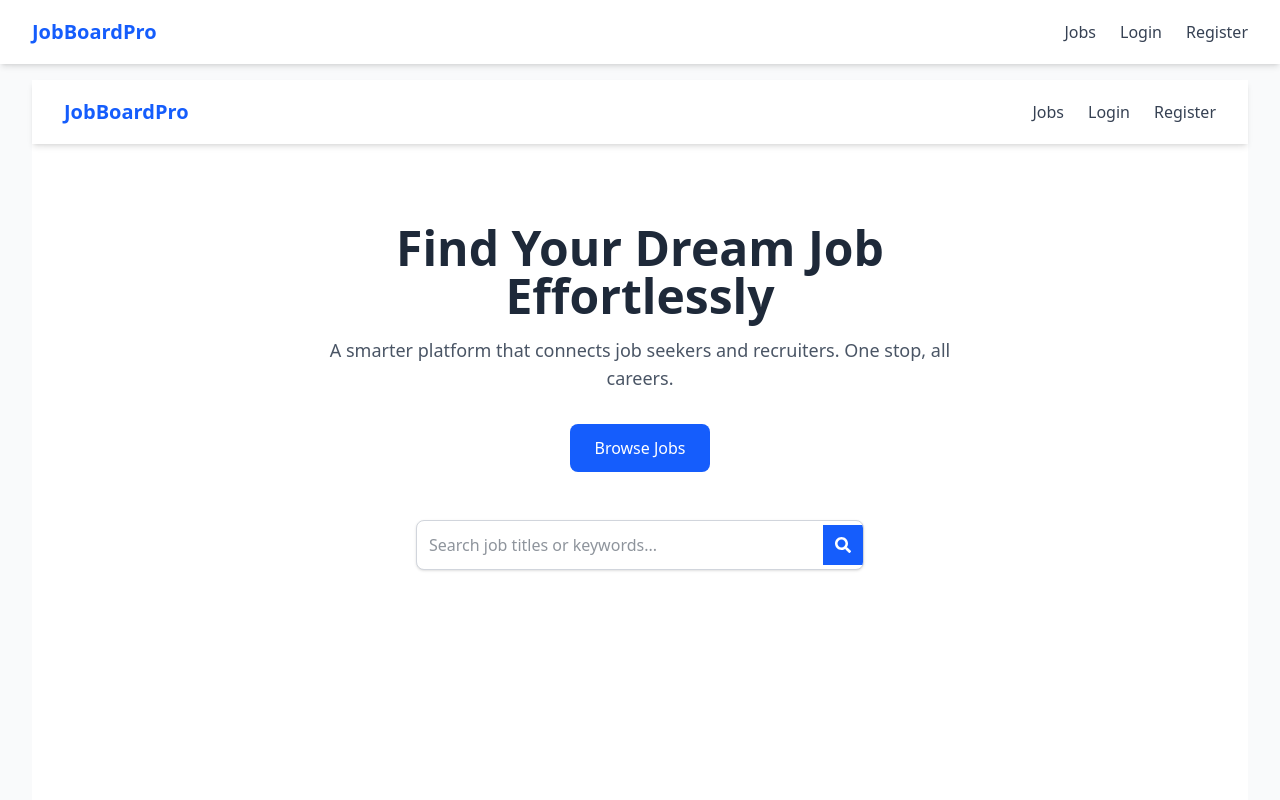
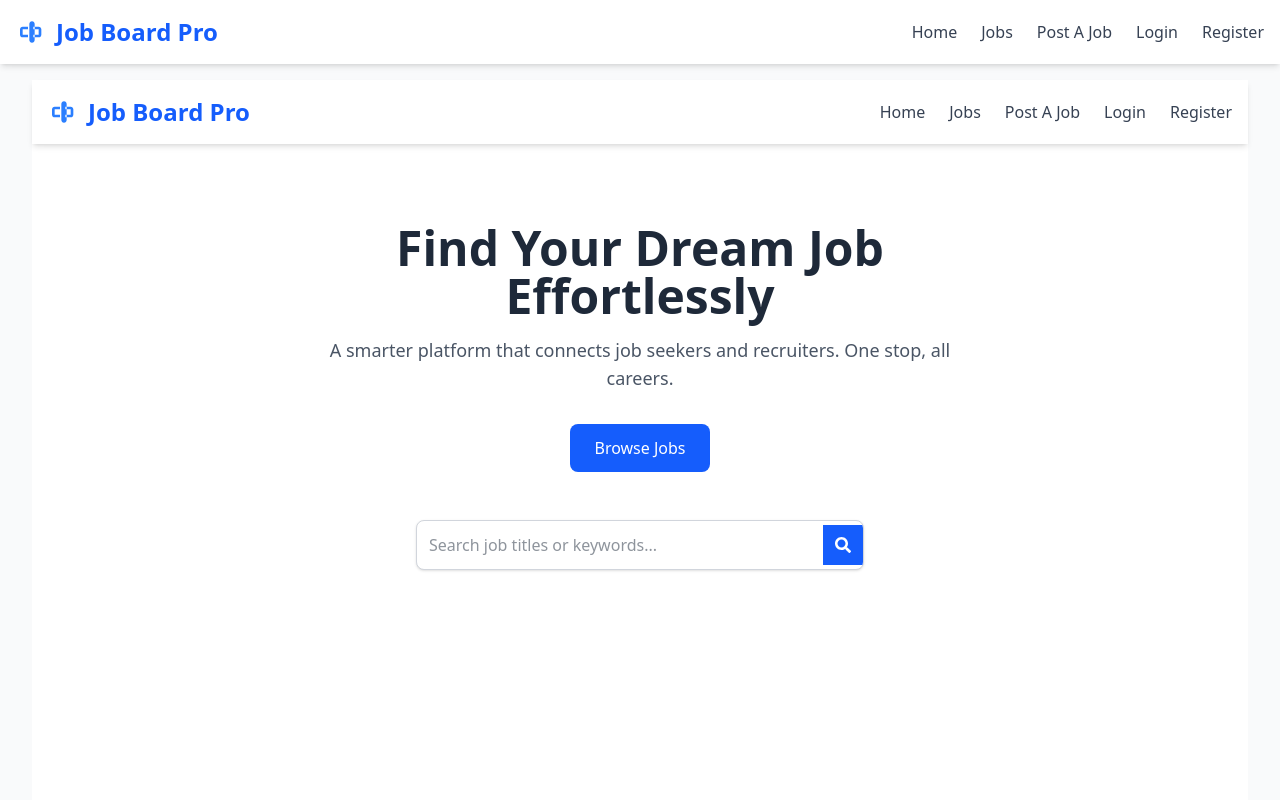
Before and after one commit to IsaacDev14/Job-Board-and-Recruitment-Platform, a React (Vite) app in the folder frontend/: page / in a window 1280 px wide. Shown: the top 800 px of the page. Built offline with nearby package versions, Linux system fonts and the light colour scheme.

Commit message:
update  Topbar with navigation links and mobile toggle

```diff
--- a/frontend/src/components/Topbar.tsx
+++ b/frontend/src/components/Topbar.tsx
@@ -1,34 +1,77 @@
-import { Link } from "react-router-dom";
-import { FaBars } from "react-icons/fa";
+// Topbar.tsx
+import React, { useState } from 'react';
 
-const Topbar = () => {
+interface TopbarProps {
+  onNavigate: (page: string) => void;
+}
+
+/**
+ * Topbar component - Displays app logo and navigation menu.
+ * Handles both desktop and mobile views with responsive design.
+ */
+const Topbar: React.FC<TopbarProps> = ({ onNavigate }) => {
+  // State to toggle mobile menu visibility
+  const [isMenuOpen, setIsMenuOpen] = useState(false);
+
+  // Toggle mobile menu
+  const toggleMenu = () => setIsMenuOpen(!isMenuOpen);
+
+  // Handle link click and trigger navigation
+  const handleNavLinkClick = (page: string) => {
+    onNavigate(page);
+    setIsMenuOpen(false); // Close mobile menu after navigation
+  };
+
   return (
-    <header className="w-full bg-white shadow-md sticky top-0 z-50">
-      <div className="max-w-7xl mx-auto px-4 sm:px-6 lg:px-8 h-16 flex items-center justify-between">
+    <nav className="bg-white shadow-md py-4 sticky top-0 z-50">
+      <div className="container mx-auto px-4 flex justify-between items-center">
         {/* Logo / Brand */}
-        <Link to="/" className="text-xl font-bold text-blue-600">
-          JobBoardPro
-        </Link>
+        <button
+          onClick={() => handleNavLinkClick('home')}
+          className="text-2xl font-extrabold text-blue-600 flex items-center"
+        >
+          <svg className="h-8 w-8 mr-2 text-blue-500" fill="currentColor" viewBox="0 0 24 24">
+            <path d="M3 10v4c0 1.1.9 2 2 2h4v-2H5v-4h4V8H5c-1.1 0-2 .9-2 2zM19 10v4c0 1.1-.9 2-2 2h-4v-2h4v-4h-4V8h4c1.1 0 2 .9 2 2zM12 4c-1.1 0-2 .9-2 2v12c0 1.1.9 2 2 2s2-.9 2-2V6c0-1.1-.9-2-2-2z"/>
+          </svg>
+          Job Board Pro
+        </button>
 
-        {/* Desktop Nav Links */}
-        <nav className="hidden md:flex space-x-6 items-center">
-          <Link to="/jobs" className="text-gray-700 hover:text-blue-600">
-            Jobs
-          </Link>
-          <Link to="/login" className="text-gray-700 hover:text-blue-600">
-            Login
-          </Link>
-          <Link to="/register" className="text-gray-700 hover:text-blue-600">
-            Register
-          </Link>
-        </nav>
+        {/* Desktop links */}
+        <div className="hidden md:flex space-x-6">
+          {['home', 'jobs', 'post-job', 'login', 'register'].map(page => (
+            <button
+              key={page}
+              onClick={() => handleNavLinkClick(page)}
+              className="text-gray-700 hover:text-blue-600 font-medium capitalize"
+            >
+              {page === 'post-job' ? 'Post a Job' : page.replace('-', ' ')}
+            </button>
+          ))}
+        </div>
 
-        {/* Mobile Menu Icon */}
-        <div className="md:hidden text-gray-600 text-xl cursor-pointer">
-          <FaBars />
+        {/* Mobile menu toggle */}
+        <div className="md:hidden">
+          <button onClick={toggleMenu} className="p-2 text-gray-600">
+            {isMenuOpen ? '✖' : '☰'}
+          </button>
         </div>
       </div>
-    </header>
+
+      {/* Mobile menu */}
+      {isMenuOpen && (
+        <div className="md:hidden px-4 py-2 space-y-2">
+          {['home', 'jobs', 'post-job', 'login', 'register'].map(page => (
+            <button
+              key={page}
+              onClick={() => handleNavLinkClick(page)}
+              className="block w-full text-left text-gray-700 hover:text-blue-600 capitalize"
+            >
+              {page === 'post-job' ? 'Post a Job' : page.replace('-', ' ')}
+            </button>
+          ))}
+        </div>
+      )}
+    </nav>
   );
 };
 
```
